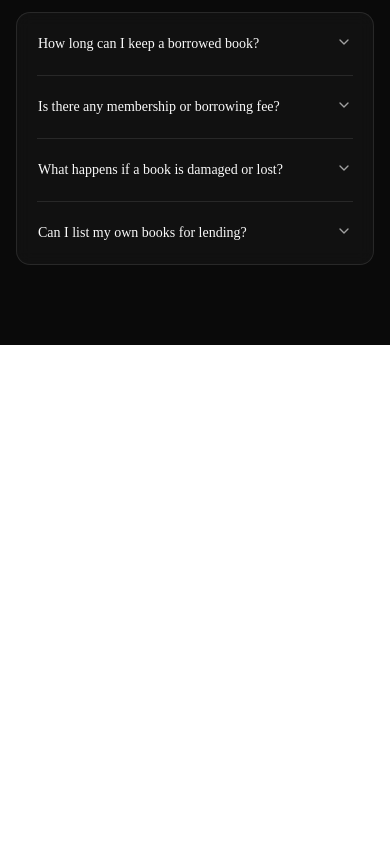
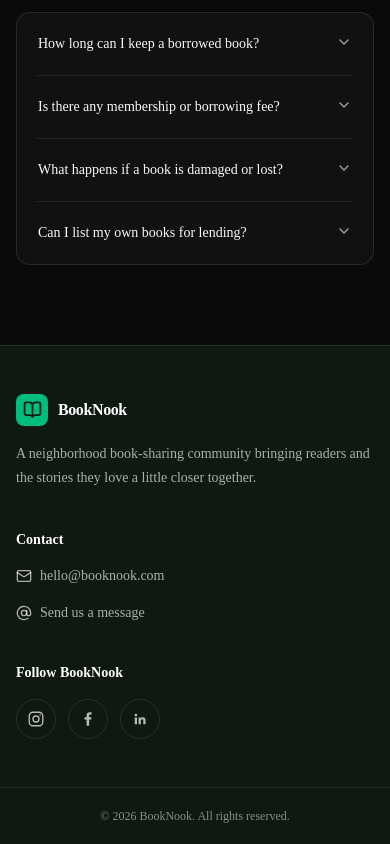
Before and after one commit to mehedi-hasandev/assignment-8, a Next.js app: page / in a window 390 px wide. Shown: the part 1698-2542 px from the top of the page. Before the commit the page ends 2043 px from the top, so only its background shows below. Built offline with nearby package versions, Linux system fonts and the light colour scheme.

Commit message:
add responsive footer component

```diff
--- a/src/app/layout.js
+++ b/src/app/layout.js
@@ -1,4 +1,6 @@
 import { Geist, Geist_Mono } from "next/font/google";
+import Footer from "@/components/footer";
+import Navbar from "@/components/navbar";
 import "./globals.css";
 
 const geistSans = Geist({
@@ -22,7 +24,11 @@ export default function RootLayout({ children }) {
       lang="en"
       className={`${geistSans.variable} ${geistMono.variable} h-full antialiased`}
     >
-      <body className="min-h-full flex flex-col">{children}</body>
+      <body className="dark flex min-h-full flex-col bg-background text-foreground">
+        <Navbar />
+        <div className="flex flex-1 flex-col">{children}</div>
+        <Footer />
+      </body>
     </html>
   );
 }
--- a/src/app/page.tsx
+++ b/src/app/page.tsx
@@ -1,18 +1,13 @@
 import Banner from "@/components/banner";
-import Navbar from "@/components/navbar";
 import { LibraryFAQ } from "@/components/LibraryFAQ";
 import { ReaderReviews } from "@/components/ReaderReviews";
 
 export default function Home() {
   return (
-    <>
-      <Navbar />
-
-      <main className="dark min-h-screen bg-background text-foreground">
-        <Banner />
-        <ReaderReviews />
-        <LibraryFAQ />
-      </main>
-    </>
+    <main className="flex-1 bg-background text-foreground">
+      <Banner />
+      <ReaderReviews />
+      <LibraryFAQ />
+    </main>
   );
 }
--- /dev/null
+++ b/src/components/footer.jsx
@@ -0,0 +1,104 @@
+import Link from "next/link";
+import { AtSign, BookOpen, Mail } from "lucide-react";
+
+const socialLinks = [
+  {
+    label: "Instagram",
+    href: "https://www.instagram.com",
+    icon: (
+      <svg viewBox="0 0 24 24" fill="none" aria-hidden="true">
+        <rect x="3" y="3" width="18" height="18" rx="5" stroke="currentColor" strokeWidth="1.8" />
+        <circle cx="12" cy="12" r="4" stroke="currentColor" strokeWidth="1.8" />
+        <circle cx="17.5" cy="6.8" r="1" fill="currentColor" />
+      </svg>
+    ),
+  },
+  {
+    label: "Facebook",
+    href: "https://www.facebook.com",
+    icon: (
+      <svg viewBox="0 0 24 24" fill="currentColor" aria-hidden="true">
+        <path d="M13.5 21v-8.2h2.8l.4-3.2h-3.2v-2c0-.9.3-1.5 1.6-1.5h1.7V3.2c-.3 0-1.3-.2-2.5-.2-2.5 0-4.2 1.5-4.2 4.3v2.3H7.3v3.2h2.8V21h3.4Z" />
+      </svg>
+    ),
+  },
+  {
+    label: "LinkedIn",
+    href: "https://www.linkedin.com",
+    icon: (
+      <svg viewBox="0 0 24 24" fill="currentColor" aria-hidden="true">
+        <path d="M6.5 8.5a1.8 1.8 0 1 0 0-3.6 1.8 1.8 0 0 0 0 3.6ZM5 10h3v9H5v-9Zm5 0h2.9v1.2h.1c.4-.7 1.3-1.5 2.8-1.5 3 0 3.6 2 3.6 4.5V19h-3v-4.3c0-1 0-2.3-1.5-2.3s-1.8 1.1-1.8 2.2V19h-3v-9Z" />
+      </svg>
+    ),
+  },
+];
+
+export default function Footer() {
+  return (
+    <footer className="border-t border-white/10 bg-[#101812] text-white">
+      <div className="mx-auto grid max-w-7xl gap-10 px-4 py-12 sm:px-6 md:grid-cols-2 md:gap-8 lg:grid-cols-[1.4fr_1fr_1fr] lg:py-14">
+        <div>
+          <Link
+            href="/"
+            className="inline-flex items-center gap-2.5"
+            aria-label="BookNook home"
+          >
+            <span className="flex size-8 items-center justify-center rounded-md bg-emerald-500 text-[#101812]">
+              <BookOpen aria-hidden="true" size={19} strokeWidth={2.2} />
+            </span>
+            <span className="text-base font-semibold tracking-tight">
+              BookNook
+            </span>
+          </Link>
+          <p className="mt-4 max-w-sm text-sm leading-6 text-white/65">
+            A neighborhood book-sharing community bringing readers and the
+            stories they love a little closer together.
+          </p>
+        </div>
+
+        <div>
+          <h2 className="text-sm font-semibold">Contact</h2>
+          <a
+            href="mailto:hello@booknook.com"
+            className="mt-4 inline-flex items-center gap-2 text-sm text-white/65 transition-colors hover:text-emerald-300"
+          >
+            <Mail aria-hidden="true" size={16} />
+            hello@booknook.com
+          </a>
+          <a
+            href="mailto:hello@booknook.com"
+            className="mt-3 flex items-center gap-2 text-sm text-white/65 transition-colors hover:text-emerald-300"
+          >
+            <AtSign aria-hidden="true" size={16} />
+            Send us a message
+          </a>
+        </div>
+
+        <div>
+          <h2 className="text-sm font-semibold">Follow BookNook</h2>
+          <div className="mt-4 flex flex-wrap items-center gap-3">
+            {socialLinks.map(({ label, href, icon }) => (
+              <a
+                key={label}
+                href={href}
+                target="_blank"
+                rel="noreferrer"
+                aria-label={label}
+                title={label}
+                className="flex size-10 items-center justify-center rounded-full border border-white/10 text-white/70 transition-colors hover:border-emerald-400/50 hover:bg-emerald-400/10 hover:text-emerald-300"
+              >
+                <span className="size-[18px]">{icon}</span>
+              </a>
+            ))}
+          </div>
+        </div>
+      </div>
+
+      <div className="border-t border-white/10">
+        <p className="mx-auto max-w-7xl px-4 py-5 text-center text-xs text-white/50 sm:px-6">
+          © 2026 BookNook. All rights reserved.
+        </p>
+      </div>
+    </footer>
+  );
+}
```
